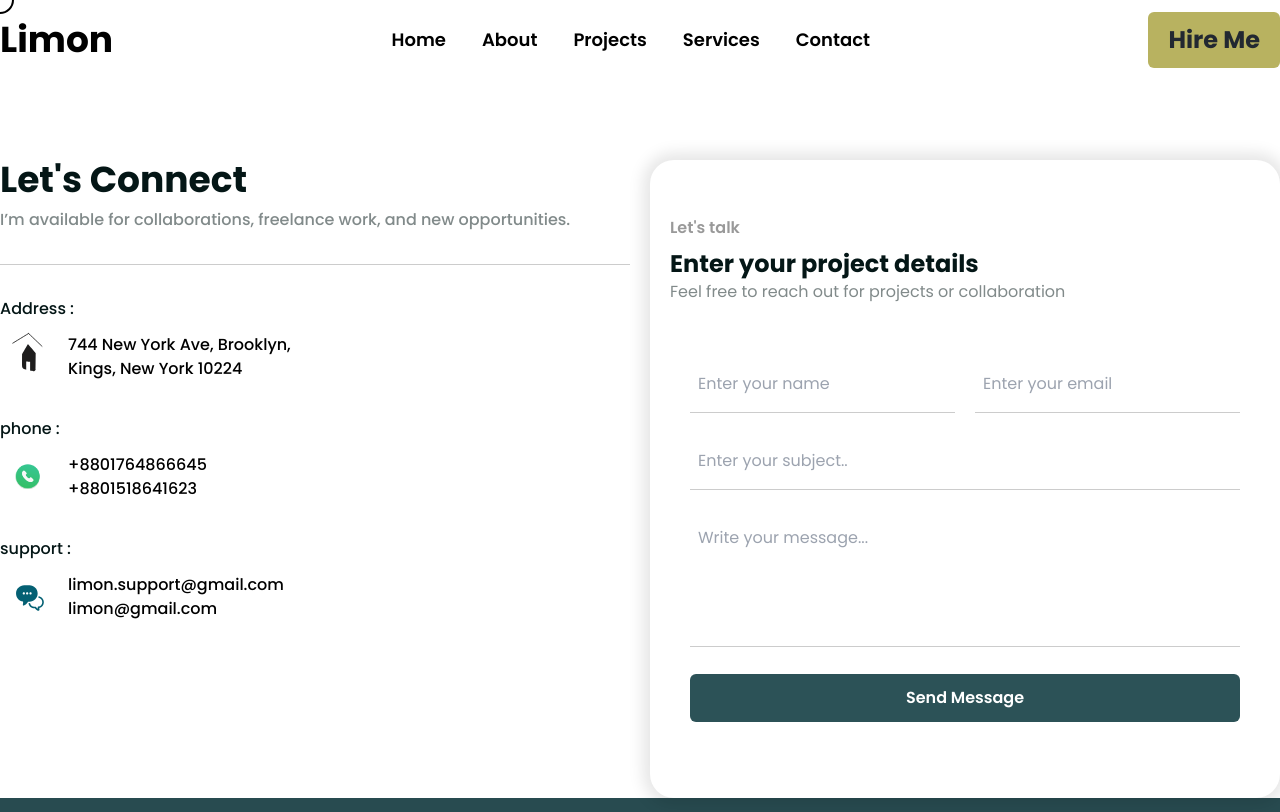
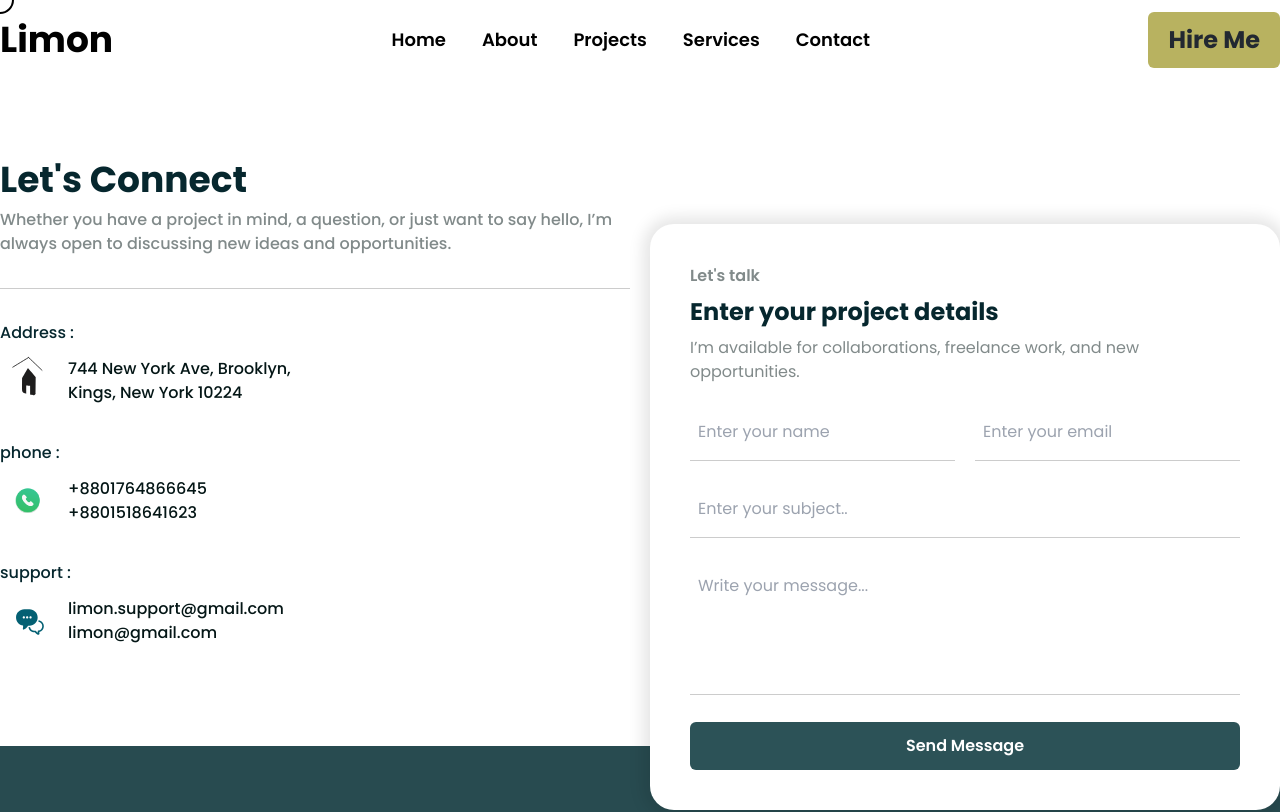
Before and after one commit to Limon-sheikh/My-portfolio, a React (Vite) app in the folder my-website/: page /contact in a window 1280 px wide. Shown: the top 812 px of the page. Built offline with nearby package versions, Linux system fonts and the light colour scheme.

Commit message:
contact section complete

```diff
--- a/my-website/src/components/contact form/ContactForm .jsx
+++ b/my-website/src/components/contact form/ContactForm .jsx
@@ -4,17 +4,17 @@ const ContactForm = () => {
   const { title, subtitle, fields, buttonText,description } = contactFormData;
 
   return (
-    <section id="contact" className="py-14">
+    <section id="contact" className="py-10">
       <div className="container mx-auto px-5 max-w-3xl">
         {/* Heading */}
-        <div className="mb-8">
-          <h5 className="text-md font-semibold text-black/40 mb-2">{title}</h5>
-          <h2 className="text-2xl text-primary font-bold">{subtitle}</h2>
-          <p className="text-primary/50">{description}</p>
+        <div className="px-5 pb-5">
+          <h5 className="text-md font-semibold text-secondary/50 mb-2">{title}</h5>
+          <h2 className="text-2xl text-primary font-bold mb-2">{subtitle}</h2>
+          <p className="text-secondary/50">{description}</p>
         </div>
 
         {/* Form */}
-        <form className="p-5 space-y-5">
+        <form className="px-5 space-y-5">
           <div className="grid grid-cols-1 md:grid-cols-2 gap-5 w-full">
             {fields.map((field) => (
               <div key={field.id} className={field.width === "full" ? "md:col-span-2" : ""}>
@@ -39,7 +39,7 @@ const ContactForm = () => {
 
           {/* Button */}
           <button type="submit"
-            className="w-full bg-[#2c5257] text-white py-3 rounded-md font-semibold hover:bg-[#284b50] transition-all duration-200"
+            className="w-full bg-[#2c5257] text-white py-3 rounded-md font-semibold hover:bg-[#427d86] transition-all duration-500"
           >
             {buttonText}
           </button>
--- a/my-website/src/data/contact.js
+++ b/my-website/src/data/contact.js
@@ -5,7 +5,7 @@ import message from '../assets/lottie/Atendimento.json';
 
 export const sectionTitle = {
   title: "Let's Connect",
-  description: "I’m available for collaborations, freelance work, and new opportunities.",
+  description: "Whether you have a project in mind, a question, or just want to say hello, I’m always open to discussing new ideas and opportunities.",
 }
 
 export const contactInfo = [
@@ -18,7 +18,8 @@ export const contactInfo = [
 const contactFormData = {
   title: "Let's talk",
   subtitle: "Enter your project details",
-  description: "Feel free to reach out for projects or collaboration",
+  description: "I’m available for collaborations, freelance work, and new opportunities.",
+  // description: "Feel free to reach out for projects or collaboration",
   buttonText: "Send Message",
   fields: [
     {id: 1, name:"name", type:"text", width: "half",  placeholder:"Enter your name"},
--- a/my-website/src/pages/Contact.jsx
+++ b/my-website/src/pages/Contact.jsx
@@ -11,7 +11,7 @@ const Contact = () => {
                     <div className=''>
                         <div className='border-b border-b-black/20'>
                             <h1 className="text-4xl text-primary font-bold pb-2">{sectionTitle.title}</h1>
-                            <p className="pb-8 text-md font-medium text-primary/50">{sectionTitle.description}</p>
+                            <p className="pb-8 text-md text-secondary/50 font-medium ">{sectionTitle.description}</p>
                         </div>
                         {contactInfo.map((item)=>(
                             <div key={item.id} className="pt-8 flex flex-col gap-2">
@@ -20,12 +20,12 @@ const Contact = () => {
                                     <span className=''>
                                         <Lottie animationData={item.animation} className='w-14 h-14'/>
                                     </span>
-                                    <p className='text-md font-medium'>{item.text}</p>
+                                    <p className='text-md text-secondary font-medium'>{item.text}</p>
                                 </div>
                             </div>
                         ))}
                     </div>
-                    <div className='bg-white shadow-[0px_0px_15px_7px_rgba(0,_0,_0,_0.1)] rounded-3xl'>
+                    <div className='bg-white shadow-[0px_0px_15px_7px_rgba(0,_0,_0,_0.1)] rounded-3xl relative top-16'>
                         <ContactForm/>
                     </div>
                 </div>
--- a/my-website/tailwind.config.js
+++ b/my-website/tailwind.config.js
@@ -15,7 +15,8 @@ export default {
     // },
     extend: {
       colors: {
-        primary: "#041616",     // text color Dark blue
+        primary: "#06272e",     // hedding text color Dark blue
+        secondary: "#041616",     // text color Dark blue
         accent: "#b8b260",      // oval green
         hover: "#a19c4f",      // Cyan
         light: "#F8FAFC",       // Light gray
```
